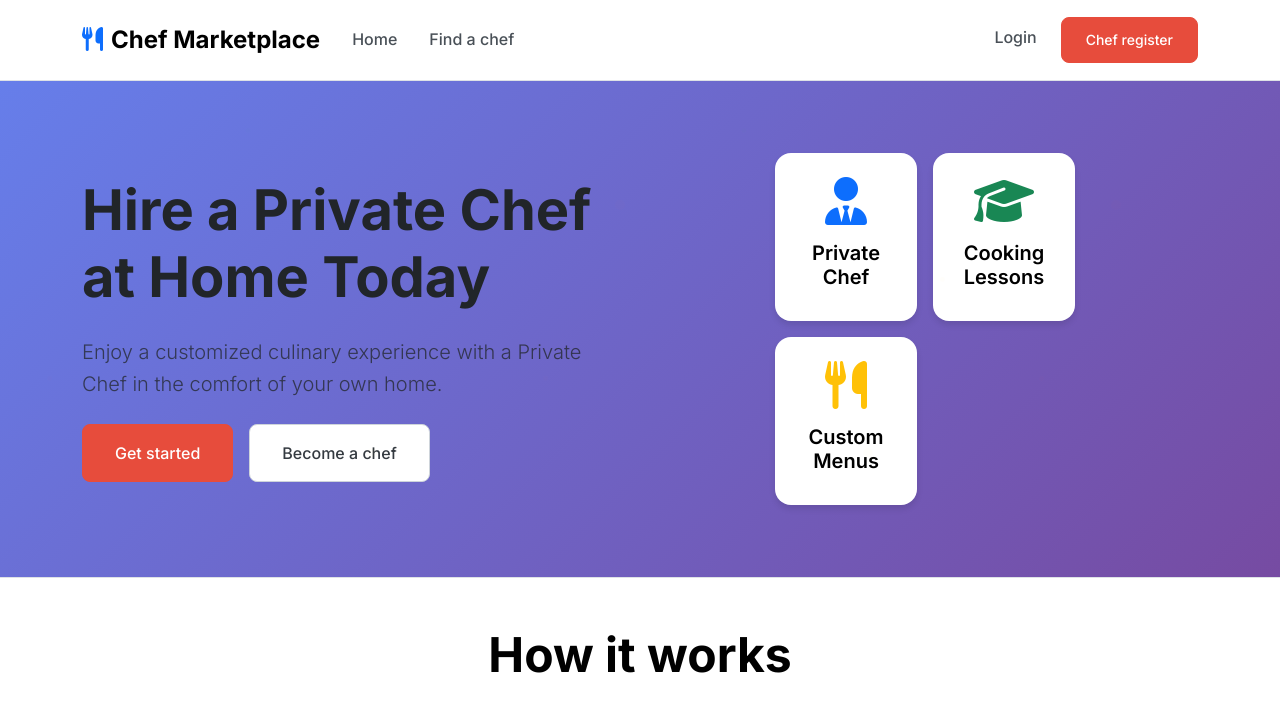
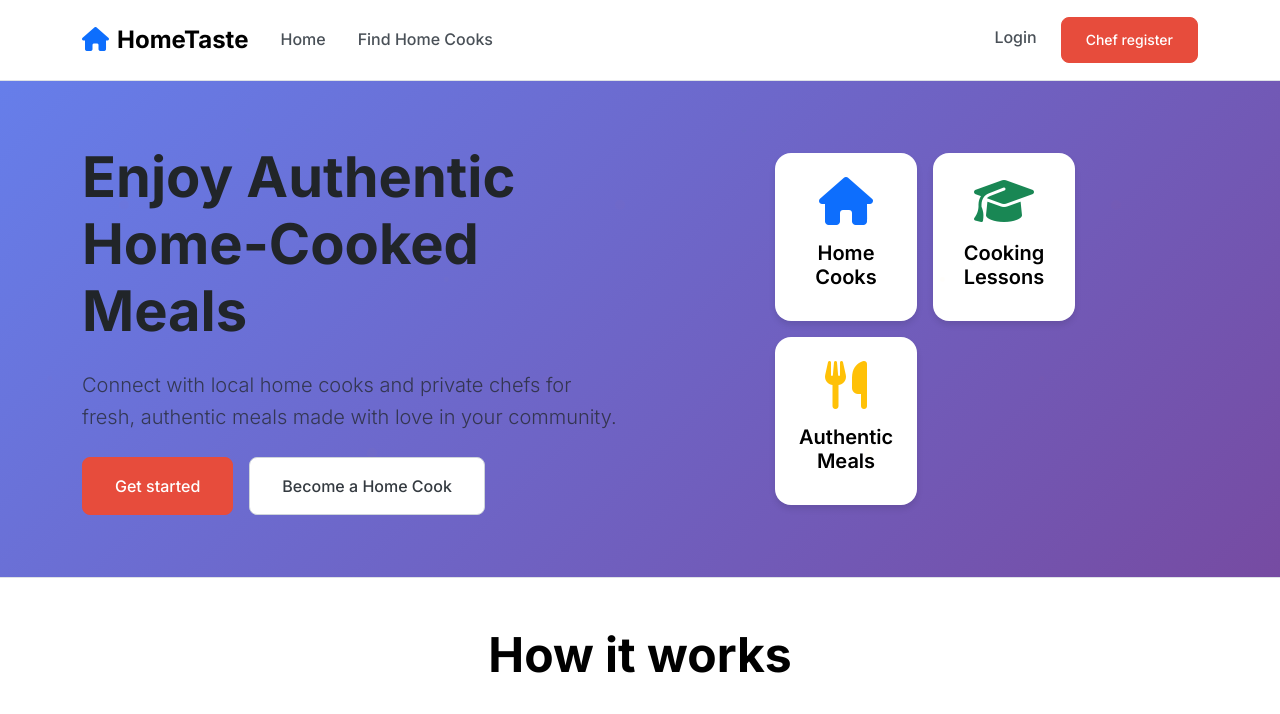
Before and after one commit to abbasnikbakht/rose-kitchen, a Flask app: page / in a window 1280 px wide. Shown: the top 714 px of the page. Run offline with Flask 3, Linux system fonts and the light colour scheme; data that the repository does not hold is empty; some libraries are stand-ins or nearby versions.

Commit message:
Rebrand app to HomeTaste
- Update app name from 'Chef Marketplace Platform' to 'HomeTaste'
- Change branding to focus on local home cooks and authentic meals
- Update navigation: 'Find a chef' → 'Find Home Cooks'
- Update hero section: 'Hire a Private Chef' → 'Enjoy Authentic Home-Cooked Meals'
- Update registration form: 'Work as a Chef' → 'Cook for Others'
- Update icons: utensils → home icon for better branding
- Update CSS comments and styling references
- Maintain all functionality while updating messaging to match HomeTaste concept

```diff
--- a/app.py
+++ b/app.py
@@ -1,6 +1,6 @@
 """
-Personal Chef Marketplace Platform
-A comprehensive platform connecting clients with professional chefs for in-home cooking services.
+HomeTaste - Local Home Cooks & Private Chefs
+A comprehensive platform connecting clients with local home cooks and professional chefs for authentic home-cooked meals.
 """
 
 import os
@@ -222,7 +222,7 @@ class RegistrationForm(FlaskForm):
     phone = StringField('Phone Number', validators=[Optional()])
     password = PasswordField('Password', validators=[DataRequired(), Length(min=6)])
     password2 = PasswordField('Confirm Password', validators=[DataRequired()])
-    role = SelectField('I want to', choices=[('client', 'Hire a Chef'), ('chef', 'Work as a Chef')], validators=[DataRequired()])
+    role = SelectField('I want to', choices=[('client', 'Order Home-Cooked Meals'), ('chef', 'Cook for Others')], validators=[DataRequired()])
     submit = SubmitField('Register')
 
     def validate_email(self, email):
@@ -856,7 +856,7 @@ with app.app_context():
         print(f"Production database init error: {e}")
 
 if __name__ == '__main__':
-    print("Starting Chef Marketplace Platform...")
+    print("Starting HomeTaste Platform...")
     print("Initializing database...")
 
     with app.app_context():
--- a/static/css/style.css
+++ b/static/css/style.css
@@ -1,4 +1,4 @@
-/* Chef Marketplace Custom Styles */
+/* HomeTaste Custom Styles */
 
 :root {
     --primary-color: #2c3e50;
--- a/templates/auth/register.html
+++ b/templates/auth/register.html
@@ -1,6 +1,6 @@
 {% extends "base.html" %}
 
-{% block title %}Register - Chef Marketplace{% endblock %}
+{% block title %}Register - HomeTaste{% endblock %}
 
 {% block content %}
 <div class="container py-5">
@@ -9,7 +9,7 @@
             <div class="card shadow">
                 <div class="card-body p-5">
                     <div class="text-center mb-4">
-                        <h2 class="fw-bold text-primary">Join Chef Marketplace</h2>
+                        <h2 class="fw-bold text-primary">Join HomeTaste</h2>
                         <p class="text-muted">Create your account to get started</p>
                     </div>
 
--- a/templates/base.html
+++ b/templates/base.html
@@ -3,7 +3,7 @@
 <head>
     <meta charset="UTF-8">
     <meta name="viewport" content="width=device-width, initial-scale=1.0">
-    <title>{% block title %}Chef Marketplace - Professional In-Home Cooking Services{% endblock %}</title>
+    <title>{% block title %}HomeTaste - Local Home Cooks & Private Chefs{% endblock %}</title>
 
     <!-- Bootstrap CSS -->
     <link href="https://cdn.jsdelivr.net/npm/bootstrap@5.3.0/dist/css/bootstrap.min.css" rel="stylesheet">
@@ -22,7 +22,7 @@
     <nav class="navbar navbar-expand-lg navbar-light bg-white">
         <div class="container">
             <a class="navbar-brand fw-bold" href="{{ url_for('index') }}">
-                <i class="fas fa-utensils me-2 text-primary"></i>Chef Marketplace
+                <i class="fas fa-home me-2 text-primary"></i>HomeTaste
             </a>
 
             <button class="navbar-toggler" type="button" data-bs-toggle="collapse" data-bs-target="#navbarNav">
@@ -35,7 +35,7 @@
                         <a class="nav-link" href="{{ url_for('index') }}">Home</a>
                     </li>
                     <li class="nav-item">
-                        <a class="nav-link" href="{{ url_for('browse_chefs') }}">Find a chef</a>
+                        <a class="nav-link" href="{{ url_for('browse_chefs') }}">Find Home Cooks</a>
                     </li>
                     {% if current_user.is_authenticated %}
                         {% if current_user.role == 'chef' %}
--- a/templates/index.html
+++ b/templates/index.html
@@ -1,6 +1,6 @@
 {% extends "base.html" %}
 
-{% block title %}Chef Marketplace - Professional In-Home Cooking Services{% endblock %}
+{% block title %}HomeTaste - Local Home Cooks & Private Chefs{% endblock %}
 
 {% block content %}
 <!-- Hero Section -->
@@ -8,19 +8,19 @@
     <div class="container">
         <div class="row align-items-center min-vh-50">
             <div class="col-lg-6">
-                <h1 class="display-4 fw-bold mb-4 text-dark">Hire a Private Chef at Home Today</h1>
-                <p class="lead mb-4 text-muted">Enjoy a customized culinary experience with a Private Chef in the comfort of your own home.</p>
+                <h1 class="display-4 fw-bold mb-4 text-dark">Enjoy Authentic Home-Cooked Meals</h1>
+                <p class="lead mb-4 text-muted">Connect with local home cooks and private chefs for fresh, authentic meals made with love in your community.</p>
                 <div class="d-flex gap-3">
                     <a href="{{ url_for('browse_chefs') }}" class="btn btn-primary btn-lg">Get started</a>
-                    <a href="{{ url_for('register') }}" class="btn btn-outline-primary btn-lg">Become a chef</a>
+                    <a href="{{ url_for('register') }}" class="btn btn-outline-primary btn-lg">Become a Home Cook</a>
                 </div>
             </div>
             <div class="col-lg-6">
                 <div class="hero-image text-center">
                     <div class="chef-showcase">
                         <div class="chef-card">
-                            <i class="fas fa-user-tie fa-3x text-primary mb-3"></i>
-                            <h5>Private Chef</h5>
+                            <i class="fas fa-home fa-3x text-primary mb-3"></i>
+                            <h5>Home Cooks</h5>
                         </div>
                         <div class="chef-card">
                             <i class="fas fa-graduation-cap fa-3x text-success mb-3"></i>
@@ -28,7 +28,7 @@
                         </div>
                         <div class="chef-card">
                             <i class="fas fa-utensils fa-3x text-warning mb-3"></i>
-                            <h5>Custom Menus</h5>
+                            <h5>Authentic Meals</h5>
                         </div>
                     </div>
                 </div>
```
Also changed, not shown: test_register.py (deleted, +0 -46 lines).
